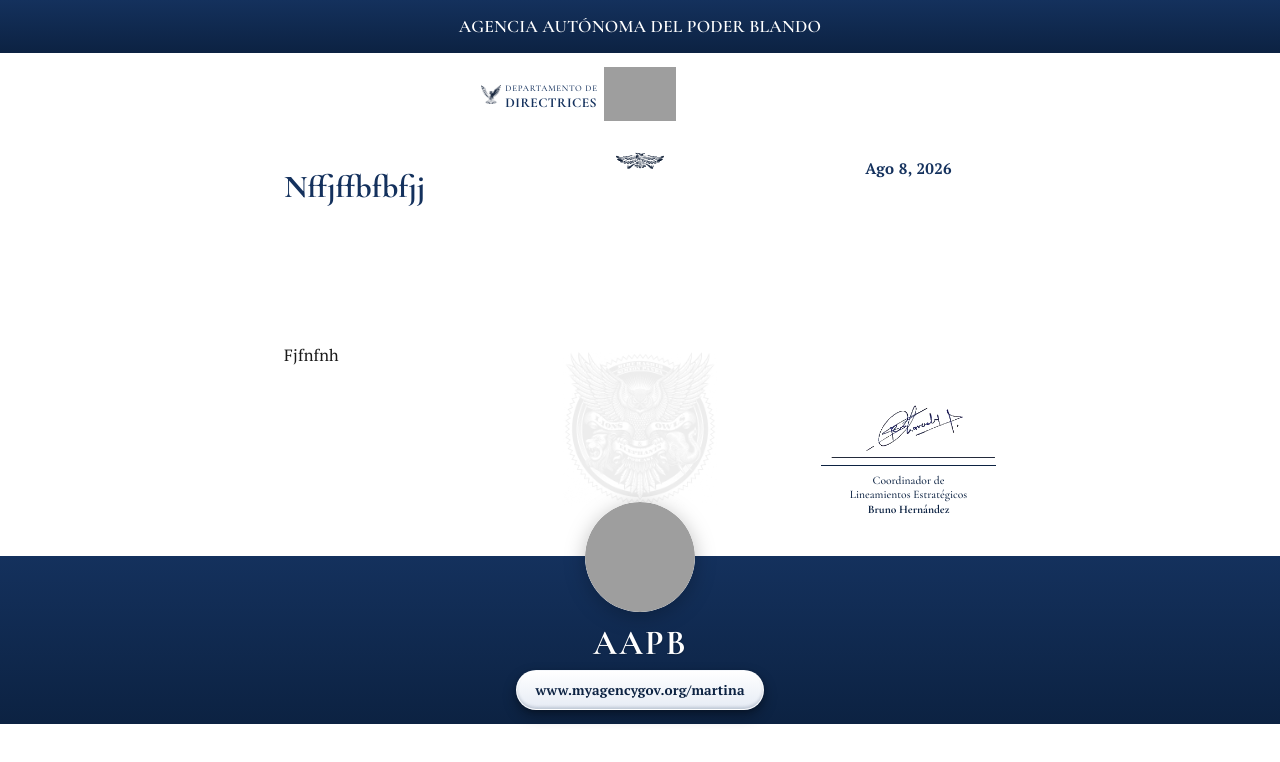
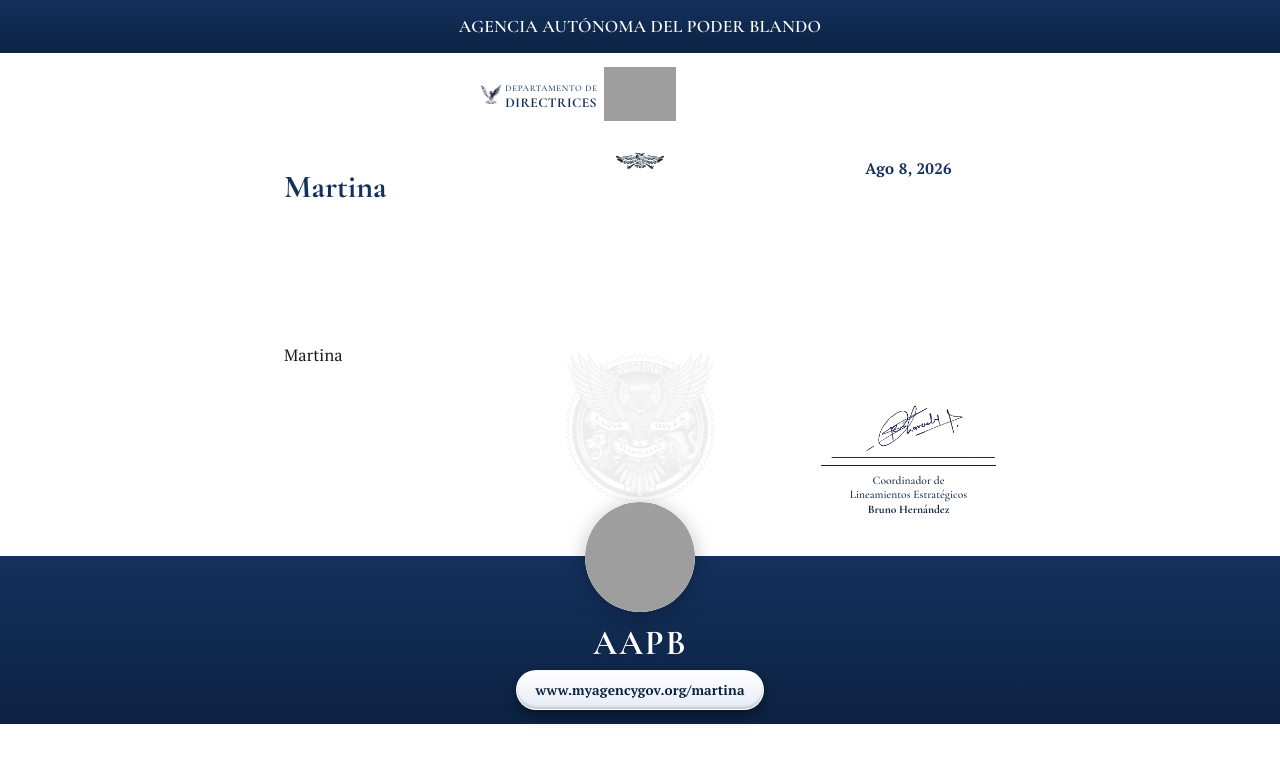
Before and after one commit to GorillaInforma/AAPB, a plain HTML site: page martina/index.html in a window 1280 px wide. Drawn offline with nearby package versions, Linux system fonts and the light colour scheme; grey boxes are pictures that could not be loaded.

Commit message:
Publicar documento: Martina

```diff
--- a/martina/index.html
+++ b/martina/index.html
@@ -982,10 +982,10 @@
     </span>
   </span>
   <img class="shield boton-guardar" id="btn-guardar-doc" src="../lineamientos/imagen_3.png" alt="Guardar documento">
-<div id="titulo-clon-header" aria-hidden="true" class="visible">Nffjffbfbfjj</div>
+<div id="titulo-clon-header" aria-hidden="true" class="visible">Martina</div>
 </div>
 
-<p class="titulo-oficial" id="campo-titulo-oficial" spellcheck="false">Nffjffbfbfjj</p>
+<p class="titulo-oficial" id="campo-titulo-oficial" spellcheck="false">Martina</p>
 
 <footer class="oficial-footer">
 
@@ -1000,7 +1000,7 @@
   <div class="cuerpo-con-marca">
     <div class="marca-agua-sello" style="width: 133.76px; height: 133.76px;"><img src="../lineamientos/imagen_1.png" alt="marca de agua"></div>
     <div class="contenido-oficial">
-      <p class="" id="campo-contenido" spellcheck="false">Fjfnfnh</p>
+      <p class="" id="campo-contenido" spellcheck="false">Martina</p>
     </div>
     <div class="firma-bloque">
       <div class="firma-img-wrap">
```
